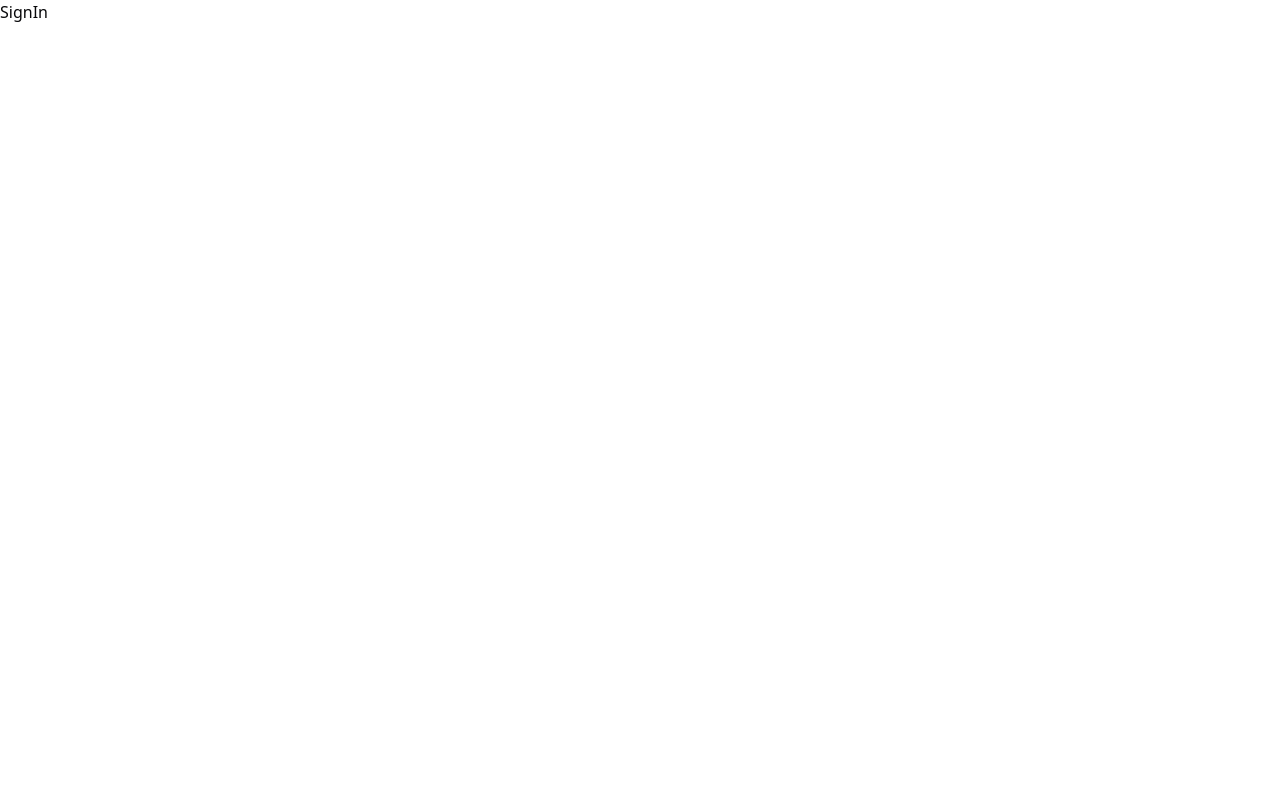
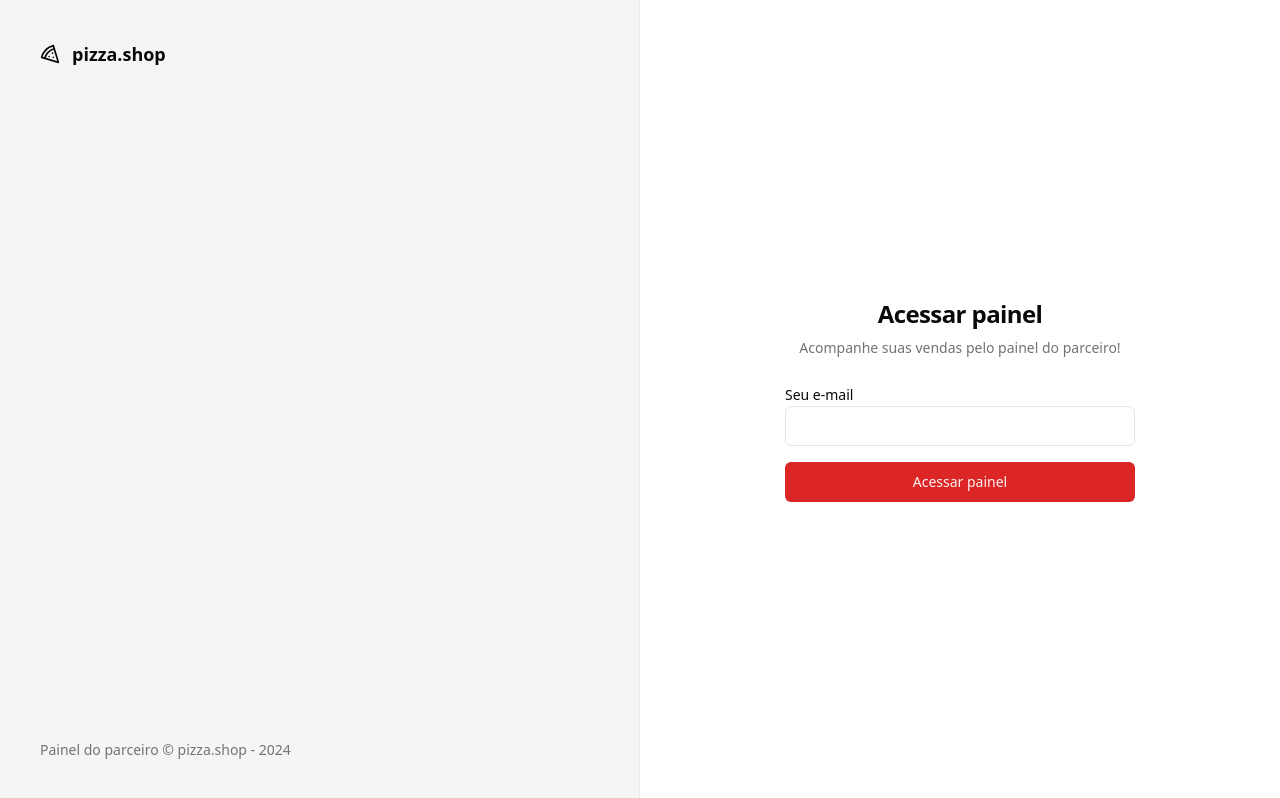
Before and after one commit to jonatas-melo-silva/pizzashop-web, a React (Vite) app: page /sign-in in a window 1280 px wide. Built offline with nearby package versions, Linux system fonts and the light colour scheme.

Commit message:
feat: adiciona layout e pagina de login

```diff
--- a/package.json
+++ b/package.json
@@ -13,6 +13,7 @@
   },
   "dependencies": {
     "@radix-ui/react-avatar": "^1.0.4",
+    "@radix-ui/react-label": "^2.0.2",
     "@radix-ui/react-slot": "^1.0.2",
     "class-variance-authority": "^0.7.0",
     "clsx": "^2.1.0",
--- /dev/null
+++ b/src/components/ui/index.ts
@@ -0,0 +1,3 @@
+export * from './button'
+export * from './input'
+export * from './label'
--- /dev/null
+++ b/src/components/ui/input.tsx
@@ -0,0 +1,25 @@
+import * as React from 'react'
+
+import { cn } from '@/libs'
+
+export interface InputProps
+  extends React.InputHTMLAttributes<HTMLInputElement> {}
+
+const Input = React.forwardRef<HTMLInputElement, InputProps>(
+  ({ className, type, ...props }, ref) => {
+    return (
+      <input
+        type={type}
+        className={cn(
+          'flex h-10 w-full rounded-md border border-input bg-background px-3 py-2 text-sm ring-offset-background file:border-0 file:bg-transparent file:text-sm file:font-medium placeholder:text-muted-foreground focus-visible:outline-none focus-visible:ring-2 focus-visible:ring-ring focus-visible:ring-offset-2 disabled:cursor-not-allowed disabled:opacity-50',
+          className,
+        )}
+        ref={ref}
+        {...props}
+      />
+    )
+  },
+)
+Input.displayName = 'Input'
+
+export { Input }
--- /dev/null
+++ b/src/components/ui/label.tsx
@@ -0,0 +1,24 @@
+import * as LabelPrimitive from '@radix-ui/react-label'
+import { cva, type VariantProps } from 'class-variance-authority'
+import * as React from 'react'
+
+import { cn } from '@/libs'
+
+const labelVariants = cva(
+  'text-sm font-medium leading-none peer-disabled:cursor-not-allowed peer-disabled:opacity-70',
+)
+
+const Label = React.forwardRef<
+  React.ElementRef<typeof LabelPrimitive.Root>,
+  React.ComponentPropsWithoutRef<typeof LabelPrimitive.Root> &
+    VariantProps<typeof labelVariants>
+>(({ className, ...props }, ref) => (
+  <LabelPrimitive.Root
+    ref={ref}
+    className={cn(labelVariants(), className)}
+    {...props}
+  />
+))
+Label.displayName = LabelPrimitive.Root.displayName
+
+export { Label }
--- a/src/global.css
+++ b/src/global.css
@@ -5,64 +5,47 @@
 @layer base {
   :root {
     --background: 0 0% 100%;
-    --foreground: 240 10% 3.9%;
-
+    --foreground: 0 0% 3.9%;
     --card: 0 0% 100%;
-    --card-foreground: 240 10% 3.9%;
-
+    --card-foreground: 0 0% 3.9%;
     --popover: 0 0% 100%;
-    --popover-foreground: 240 10% 3.9%;
-
-    --primary: 240 5.9% 10%;
-    --primary-foreground: 0 0% 98%;
-
-    --secondary: 240 4.8% 95.9%;
-    --secondary-foreground: 240 5.9% 10%;
-
-    --muted: 240 4.8% 95.9%;
-    --muted-foreground: 240 3.8% 46.1%;
-
-    --accent: 240 4.8% 95.9%;
-    --accent-foreground: 240 5.9% 10%;
-
+    --popover-foreground: 0 0% 3.9%;
+    --primary: 0 72.2% 50.6%;
+    --primary-foreground: 0 85.7% 97.3%;
+    --secondary: 0 0% 96.1%;
+    --secondary-foreground: 0 0% 9%;
+    --muted: 0 0% 96.1%;
+    --muted-foreground: 0 0% 45.1%;
+    --accent: 0 0% 96.1%;
+    --accent-foreground: 0 0% 9%;
     --destructive: 0 84.2% 60.2%;
     --destructive-foreground: 0 0% 98%;
-
-    --border: 240 5.9% 90%;
-    --input: 240 5.9% 90%;
-    --ring: 240 10% 3.9%;
-
+    --border: 0 0% 89.8%;
+    --input: 0 0% 89.8%;
+    --ring: 0 72.2% 50.6%;
     --radius: 0.5rem;
   }
 
   .dark {
-    --background: 240 10% 3.9%;
+    --background: 0 0% 3.9%;
     --foreground: 0 0% 98%;
-
-    --card: 240 10% 3.9%;
+    --card: 0 0% 3.9%;
     --card-foreground: 0 0% 98%;
-
-    --popover: 240 10% 3.9%;
+    --popover: 0 0% 3.9%;
     --popover-foreground: 0 0% 98%;
-
-    --primary: 0 0% 98%;
-    --primary-foreground: 240 5.9% 10%;
-
-    --secondary: 240 3.7% 15.9%;
+    --primary: 0 72.2% 50.6%;
+    --primary-foreground: 0 85.7% 97.3%;
+    --secondary: 0 0% 14.9%;
     --secondary-foreground: 0 0% 98%;
-
-    --muted: 240 3.7% 15.9%;
-    --muted-foreground: 240 5% 64.9%;
-
-    --accent: 240 3.7% 15.9%;
+    --muted: 0 0% 14.9%;
+    --muted-foreground: 0 0% 63.9%;
+    --accent: 0 0% 14.9%;
     --accent-foreground: 0 0% 98%;
-
     --destructive: 0 62.8% 30.6%;
     --destructive-foreground: 0 0% 98%;
-
-    --border: 240 3.7% 15.9%;
-    --input: 240 3.7% 15.9%;
-    --ring: 240 4.9% 83.9%;
+    --border: 0 0% 14.9%;
+    --input: 0 0% 14.9%;
+    --ring: 0 72.2% 50.6%;
   }
 }
 
--- a/src/layouts/auth-layout.tsx
+++ b/src/layouts/auth-layout.tsx
@@ -1,17 +1,28 @@
 import { cva } from 'class-variance-authority'
+import { Pizza } from 'lucide-react'
 import { ComponentProps } from 'react'
 import { Outlet } from 'react-router-dom'
 
 import { cn } from '@/libs'
 
-const styles = cva('')
+const styles = cva('min-h-screen grid grid-cols-2')
 
 export type AuthLayoutProps = ComponentProps<'div'>
 
 export function AuthLayout({ className, ...props }: AuthLayoutProps) {
   return (
     <div className={cn(styles({ className }))} {...props}>
-      <main>
+      <aside className="flex h-full flex-col justify-between border-r border-foreground/5 bg-muted p-10 text-muted-foreground">
+        <section className="flex items-center gap-3 text-lg font-medium text-foreground">
+          <Pizza className="h-5 w-5" />
+          <span className="font-semibold">pizza.shop</span>
+        </section>
+        <footer className="text-sm">
+          Painel do parceiro &copy; pizza.shop - {new Date().getFullYear()}
+        </footer>
+      </aside>
+
+      <main className="flex flex-col items-center justify-center">
         <Outlet />
       </main>
     </div>
--- a/src/pages/auth/sign-in.tsx
+++ b/src/pages/auth/sign-in.tsx
@@ -2,9 +2,10 @@
 import { ComponentProps } from 'react'
 import { Helmet } from 'react-helmet-async'
 
+import { Button, Input, Label } from '@/components/ui'
 import { cn } from '@/libs'
 
-const styles = cva('')
+const styles = cva('p-8')
 
 export type SignInProps = ComponentProps<'div'>
 
@@ -13,7 +14,25 @@
     <>
       <Helmet title="Login" />
       <div className={cn(styles({ className }))} {...props}>
-        SignIn
+        <div className="flex w-[350px] flex-col justify-center gap-6">
+          <section className="flex flex-col gap-2 text-center">
+            <h1 className="text-2xl font-semibold tracking-tight">
+              Acessar painel
+            </h1>
+            <p className="text-sm text-muted-foreground">
+              Acompanhe suas vendas pelo painel do parceiro!
+            </p>
+          </section>
+
+          <form className="flex flex-col gap-4">
+            <fieldset>
+              <Label htmlFor="email">Seu e-mail</Label>
+              <Input id="email" type="email" />
+            </fieldset>
+
+            <Button type="submit">Acessar painel</Button>
+          </form>
+        </div>
       </div>
     </>
   )
```
Also changed, not shown: 1 other file (tests, documents, lock files or other folders).
